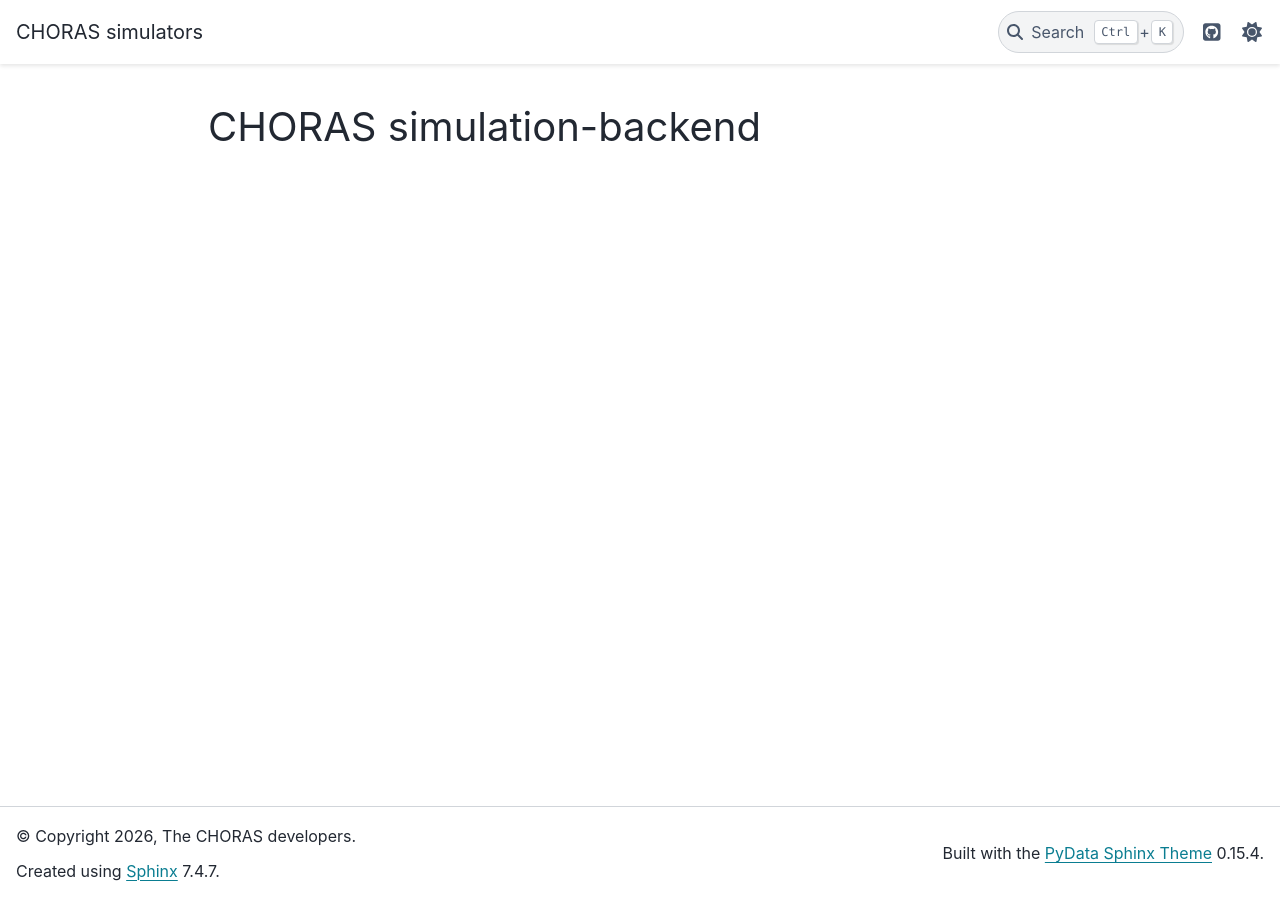
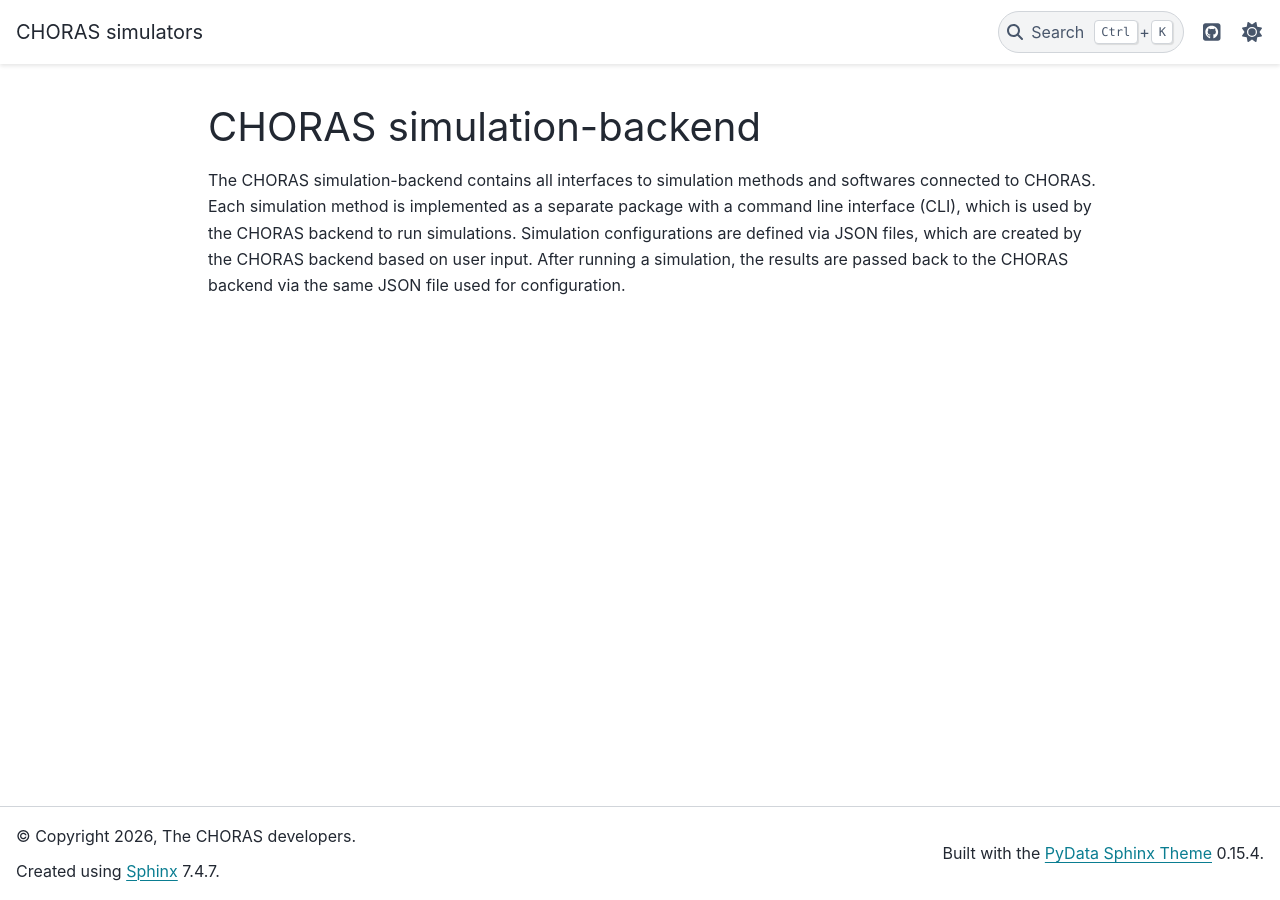
Before and after one commit to Matteo-Scerbo/simulation-backend, a Sphinx documentation site: the page built from docs/source/index.rst, in a window 1280 px wide. Built offline with Sphinx 7.4.7 and the PyData theme 0.15.4, drawn with Linux system fonts in a browser that asks for light colours; pages that are not in the unit, such as notebooks, are missing from menus.

Commit message:
Short explanation workflow logic

```diff
--- a/docs/source/index.rst
+++ b/docs/source/index.rst
@@ -1,6 +1,11 @@
 CHORAS simulation-backend
 =========================
 
+The CHORAS simulation-backend contains all interfaces to simulation methods and softwares connected to CHORAS.
+Each simulation method is implemented as a separate package with a command line interface (CLI), which is used by
+the CHORAS backend to run simulations. Simulation configurations are defined via JSON files, which are created
+by the CHORAS backend based on user input. After running a simulation, the results are passed back to the CHORAS backend
+via the same JSON file used for configuration.
 
 .. toctree::
    :maxdepth: 1
```
